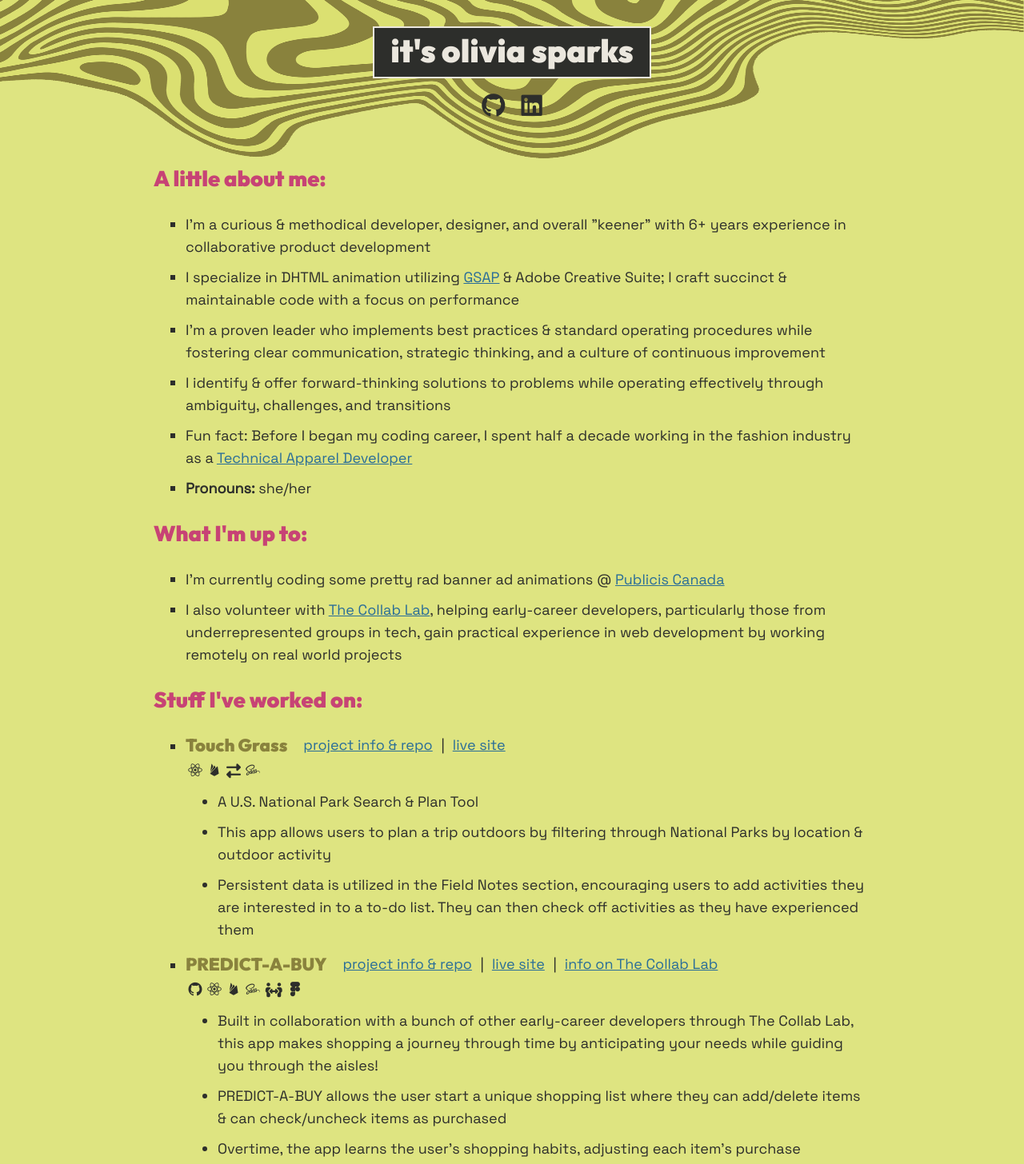
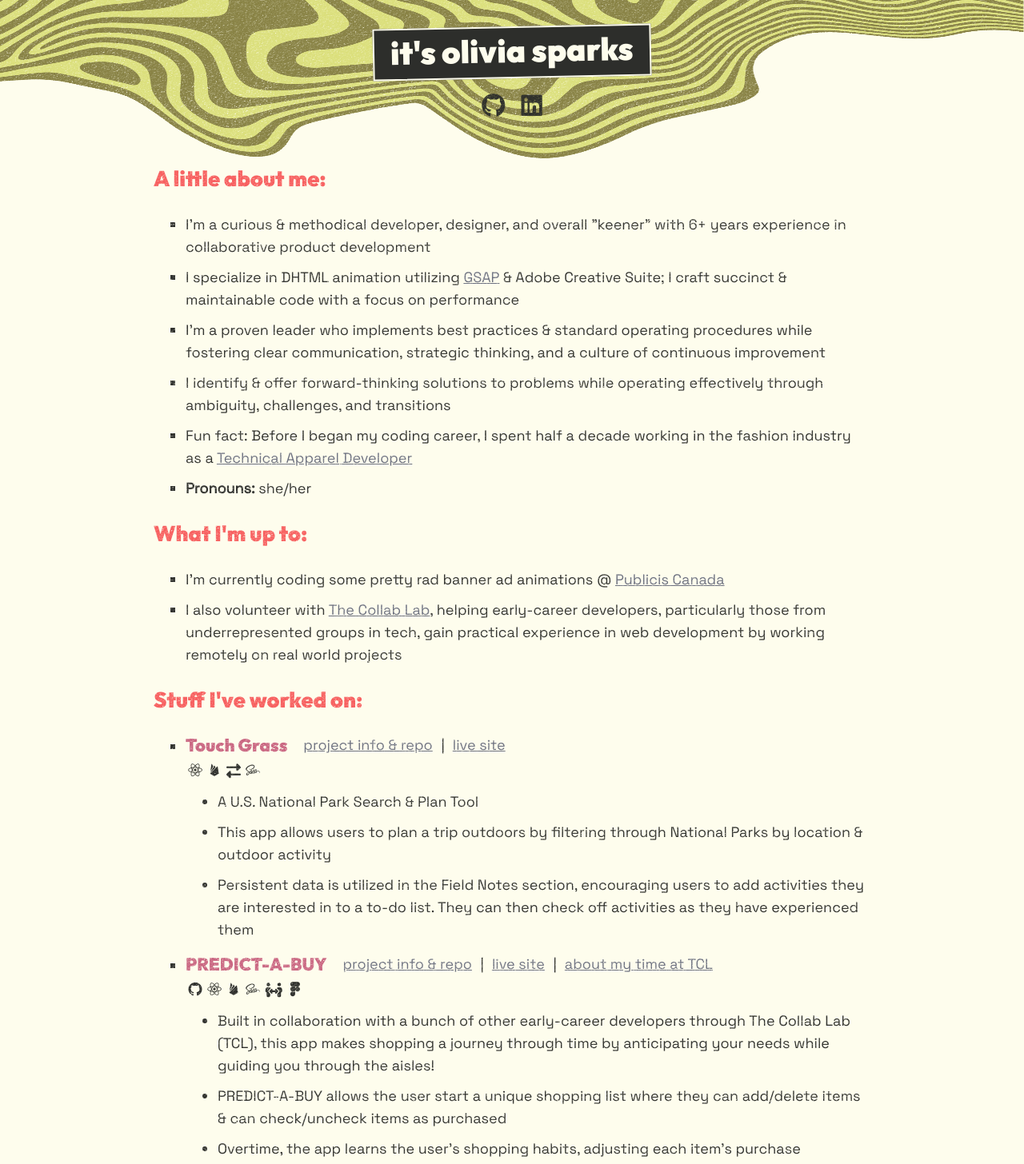
Before and after one commit to itsoliviasparks/itsoliviasparks-portfolio, a React (Create React App) app: page / in a window 1280 px wide. Shown: the top 1456 px of the page at 80% size. Built offline with nearby package versions, Linux system fonts and the light colour scheme; a web font is replaced by a local one.

Commit message:
styling upsates

```diff
--- a/src/Components/Footer.js
+++ b/src/Components/Footer.js
@@ -5,7 +5,7 @@ import img from '../assets/photos/trippy-swirl-citrus-footer.png';
 
 const Footer = () => {
     return (
-        <footer>
+        <footer className='texture'>
             <div className='footer-copy'>
                 <p>
                     Created by Olivia Sparks. <Link to={externalLinks.portfolioRepo}>Browse the repo.</Link>
--- a/src/Components/Header.js
+++ b/src/Components/Header.js
@@ -6,13 +6,13 @@ import img from '../assets/photos/trippy-swirl-citrus-header.png';
 const Header = () => {
     return (
         <header>
-            <img src={img} alt='' />
+            <img src={img} alt=''  className='texture'/>
             <h1>
                 <Link to='/'>
                     it's olivia sparks
                 </Link>
             </h1>
-            <ul>
+            <ul className='texture'>
                 {
                     contactLinks.map((link) => {
                         return (
--- a/src/Views/Error404.js
+++ b/src/Views/Error404.js
@@ -1,6 +1,6 @@
 const Error404 = () => {
     return (
-        <main id='error-404' className='wrapper'>
+        <main id='error-404' className='wrapper texture'>
             <h2>404</h2>
             <p>
                 oopsies!
--- a/src/Views/FashionInfo.js
+++ b/src/Views/FashionInfo.js
@@ -1,6 +1,6 @@
 const FashionInfo = () => {
     return (
-        <main id='tech-design-work ' className='wrapper'>
+        <main id='tech-design-work ' className='wrapper texture'>
             <h2>
                 What is a Technical Apparel Developer?
             </h2>
--- a/src/Views/Main.js
+++ b/src/Views/Main.js
@@ -8,7 +8,7 @@ import Tools from '../Components/Tools';
 
 const Main = () => {
     return (
-        <main className='wrapper'>
+        <main className='wrapper texture'>
             <About />
             <Currently />
             <Projects />
--- a/src/Views/TheCollabLabInfo.js
+++ b/src/Views/TheCollabLabInfo.js
@@ -7,7 +7,7 @@ import tclWeeklyCadence from '../assets/photos/the-collab-lab/tcl-weekly-cadence
 
 const TheCollabLab = () => {
     return (
-        <main id='the-collab-lab' className='wrapper'>
+        <main id='the-collab-lab' className='wrapper texture'>
             <h2>The <em>Collab</em> Lab</h2>
             <h3>About The Project</h3>
             <img src={tclLogo} className='logo' alt='The Collab Lab Logo' />
--- a/src/assets/projects.js
+++ b/src/assets/projects.js
@@ -41,7 +41,7 @@ const projects = [
     {
         name: 'PREDICT-A-BUY',
         desc: [
-            'Built in collaboration with a bunch of other early-career developers through The Collab Lab, this app makes shopping a journey through time by anticipating your needs while guiding you through the aisles!',
+            'Built in collaboration with a bunch of other early-career developers through The Collab Lab (TCL), this app makes shopping a journey through time by anticipating your needs while guiding you through the aisles!',
             'PREDICT-A-BUY allows the user start a unique shopping list where they can add/delete items & can check/uncheck items as purchased',
             'Overtime, the app learns the user’s shopping habits, adjusting each item’s purchase frequency, letting the user know when next to buy each item',
         ],
@@ -75,7 +75,7 @@ const projects = [
         links: [
             { name: 'project info & repo', link: externalLinks.collabLabRepo  },
             { name: 'live site', link: externalLinks.collabLab  },
-            { name: 'info on The Collab Lab', link: '/the-collab-lab-info' }
+            { name: 'about my time at TCL', link: '/the-collab-lab-info' }
         ],
         done: true
     }
--- a/src/sass/_fonts.scss
+++ b/src/sass/_fonts.scss
@@ -19,6 +19,9 @@ h1 a {
     padding-top: 0.5rem;
     text-decoration: none;
     width: fit-content;
+    rotate: -1.2deg;
+    transition: 0.3s;
+    &:hover {border-color: $h3;}
 }
 
 h2 {
--- a/src/sass/_general-styles.scss
+++ b/src/sass/_general-styles.scss
@@ -1,6 +1,11 @@
 @use '_variables.scss' as *;
 
 html { background-color: $bg; }
+
+.texture {
+    -webkit-mask-image: url('../assets/photos/texture.png');
+    mask-image: url('../assets/photos/texture.png');
+}
 
 #root {
     display: flex;
--- a/src/sass/_header-footer.scss
+++ b/src/sass/_header-footer.scss
@@ -10,6 +10,8 @@ header {
         object-fit: fit;
         width: 100%;
         height: 120%;
+        filter: saturate(0.9);
+        -webkit-filter: saturate(0.9);
     }
     ul {
         display: flex;
@@ -21,7 +23,7 @@ header {
             transition: 0.3s;
             a { color: $black; }
             a:hover,
-            a:focus { color: $link; }
+            a:focus { color: $h3; }
             i {
                 font-size: 3rem;
                 padding: 0px 10px;
@@ -48,5 +50,7 @@ footer {
         object-fit: fit;
         width: 100%;
         height: 40px;
+        filter: saturate(0.9);
+        -webkit-filter: saturate(0.9);
     }
 }
--- a/src/sass/_tech-stack.scss
+++ b/src/sass/_tech-stack.scss
@@ -17,6 +17,7 @@ ul.tools{
         width: 8%;
         p {
             font-family: $header-font;
+            color: $h3;
             font-size: 1.4rem;
             line-height: 1.5rem;
             margin: 0;
--- a/src/sass/_variables.scss
+++ b/src/sass/_variables.scss
@@ -3,10 +3,10 @@ $body-font: "Space Grotesk", sans-serif;
 $header-font: "Outfit", sans-serif;
 
 //colors
-$bg: #DEE481;
+$bg: #fefded;
 $black: #2d2e2b;
-$white: #ebe7de;
-$link:  #296d98;
-$h3: #89823d;
-$h2: #C74375;
+$white: #fefded;
+$h2: #F75E5E;
+$h3: #C96480;
 $body: #2d2e2b;
+$link:  #696D7D;
```
Also changed, not shown: src/assets/photos/texture.png (added).
